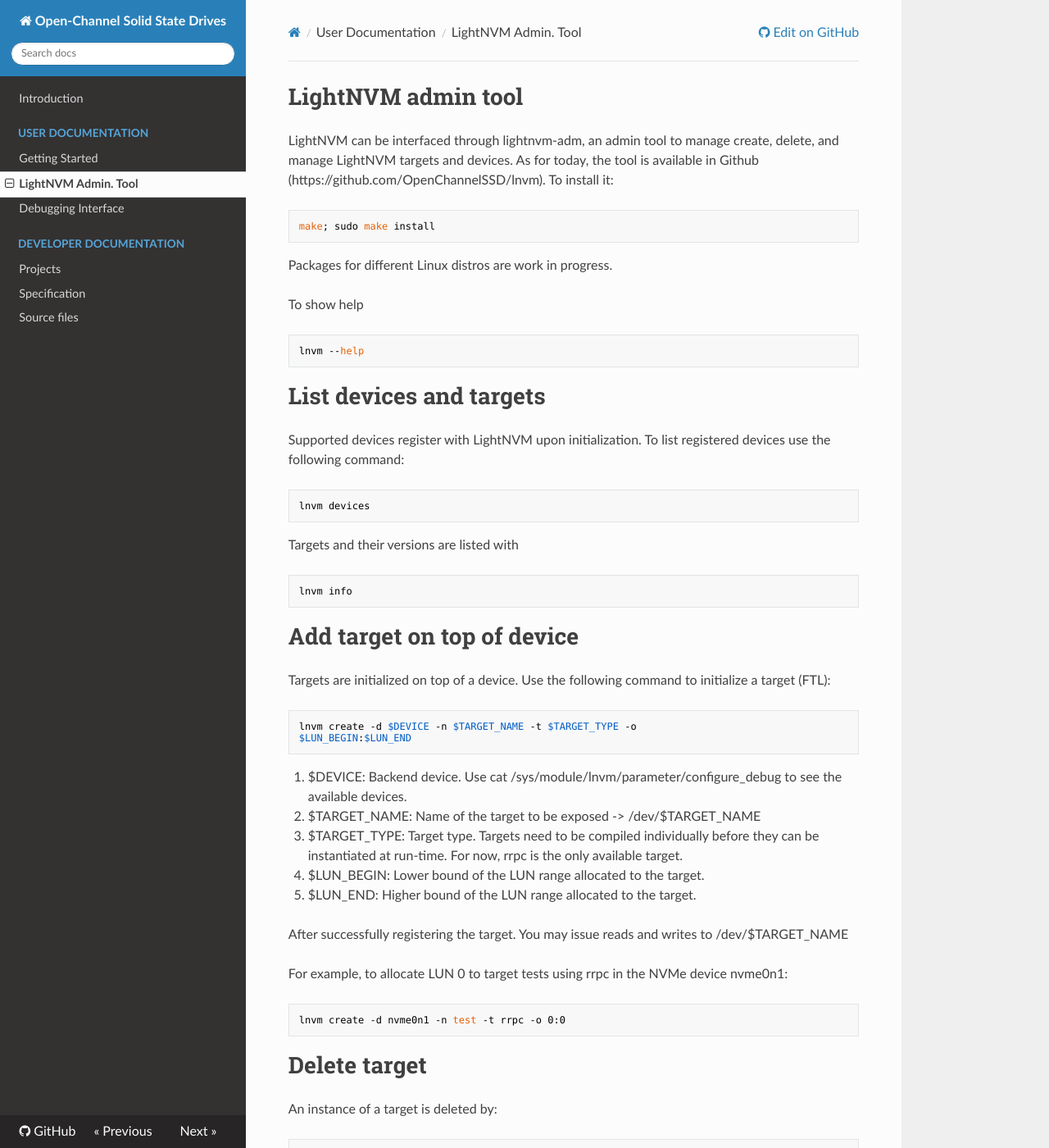
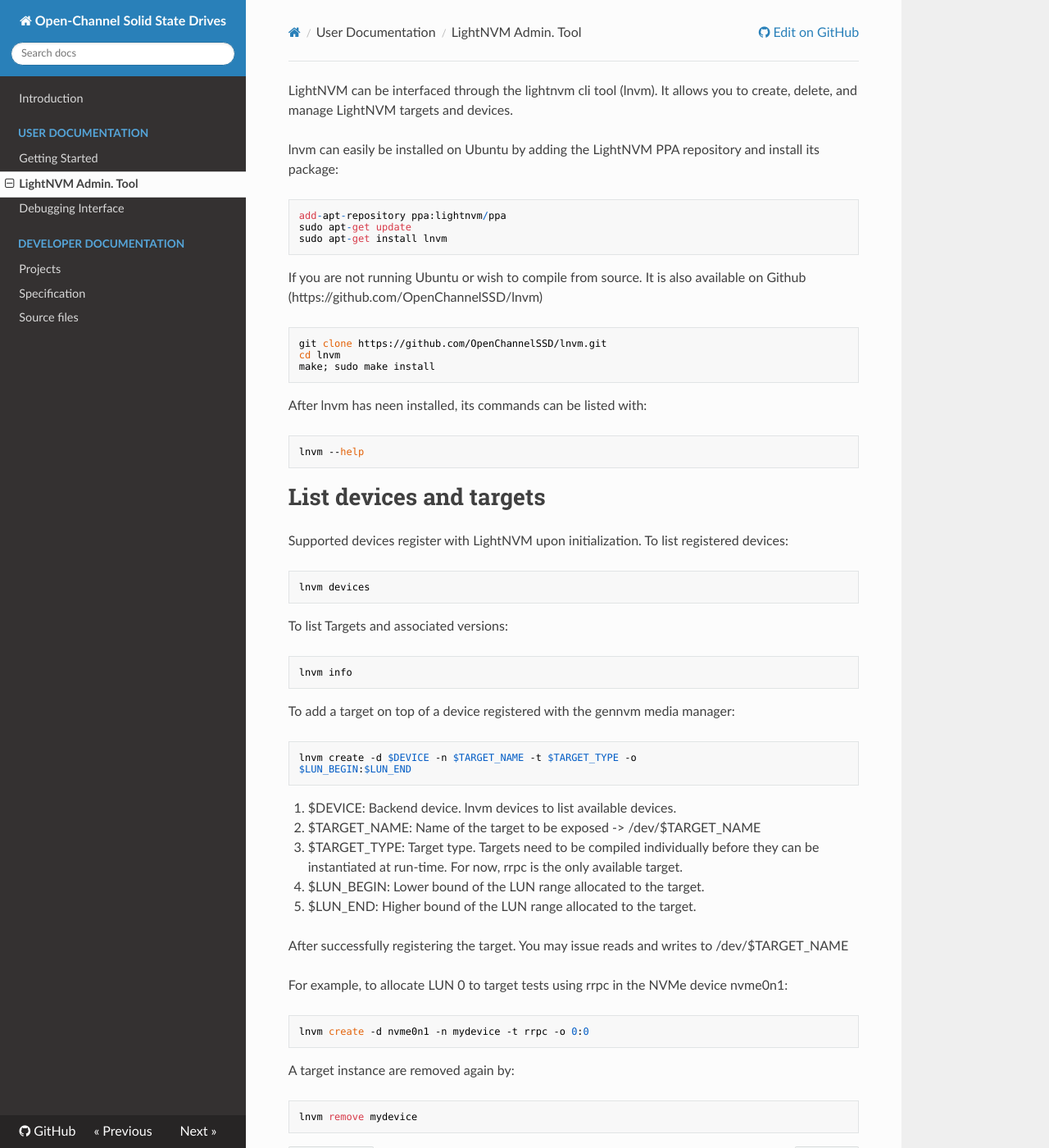
Before and after one commit to OpenChannelSSD/documentation, an MkDocs documentation site: the page built from docs/commands.md, in a window 1280 px wide and 1400 px high. Shown: the whole window at 82% size. Built offline with MkDocs 1.6.1, drawn with Linux system fonts in a browser that asks for light colours; nearby versions of some CDN libraries; old or Windows-style settings are respelled for this version of MkDocs.

Commit message:
Update commands.md
Update the cli tool description with Ubuntu PPA and clean up the text.

```diff
--- a/docs/commands.md
+++ b/docs/commands.md
@@ -1,37 +1,38 @@
-# LightNVM admin tool
+LightNVM can be interfaced through the lightnvm cli tool (lnvm). It allows you to create,
+delete, and manage LightNVM targets and devices.
 
-LightNVM can be interfaced through lightnvm-adm, an admin tool to manage create,
-delete, and manage LightNVM targets and devices. As for today, the tool is
-available in Github (https://github.com/OpenChannelSSD/lnvm). To install
-it:
+lnvm can easily be installed on Ubuntu by adding the LightNVM PPA repository and install its package:
 
+    add-apt-repository ppa:lightnvm/ppa
+    sudo apt-get update
+    sudo apt-get install lnvm
+
+If you are not running Ubuntu or wish to compile from source. It is also available on Github (https://github.com/OpenChannelSSD/lnvm)
+
+	git clone https://github.com/OpenChannelSSD/lnvm.git
+	cd lnvm
 	make; sudo make install
 
-Packages for different Linux distros are work in progress.
-
-To show help
+After lnvm has neen installed, its commands can be listed with:
 
 	lnvm --help
 
 # List devices and targets
 Supported devices register with LightNVM upon initialization. To list registered
-devices use the following command:
+devices:
 
     lnvm devices
 
-Targets and their versions are listed with
+To list Targets and associated versions:
 
     lnvm info
 
-# Add target on top of device
-Targets are initialized on top of a device. Use the following command to
-initialize a target (FTL):
+To add a target on top of a device registered with the gennvm media manager:
 
     lnvm create -d $DEVICE -n $TARGET_NAME -t $TARGET_TYPE -o
     $LUN_BEGIN:$LUN_END
 
-1. $DEVICE: Backend device. Use cat /sys/module/lnvm/parameter/configure_debug to
-see the available devices.
+1. $DEVICE: Backend device. lnvm devices to list available devices.
 2. $TARGET_NAME: Name of the target to be exposed -> /dev/$TARGET_NAME
 3. $TARGET_TYPE: Target type. Targets need to be compiled individually before they
 can be instantiated at run-time. For now, rrpc is the only available target.
@@ -44,9 +45,8 @@ After successfully registering the target. You may issue reads and writes to
 For example, to allocate LUN 0 to target tests using rrpc in the NVMe device
 nvme0n1:
 
-    lnvm create -d nvme0n1 -n test -t rrpc -o 0:0
+    lnvm create -d nvme0n1 -n mydevice -t rrpc -o 0:0
 
-# Delete target
-An instance of a target is deleted by:
+A target instance are removed again by:
 
-    lnvm remove test
+    lnvm remove mydevice
```
